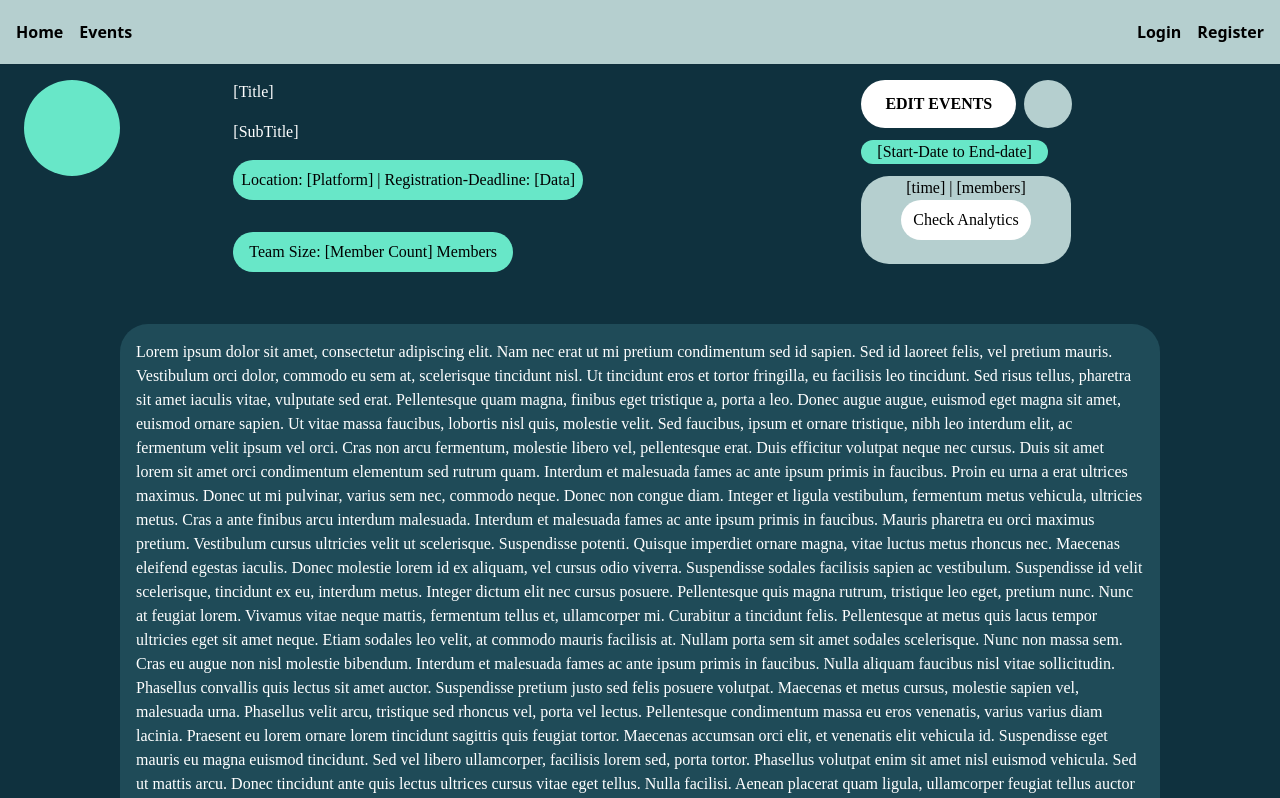
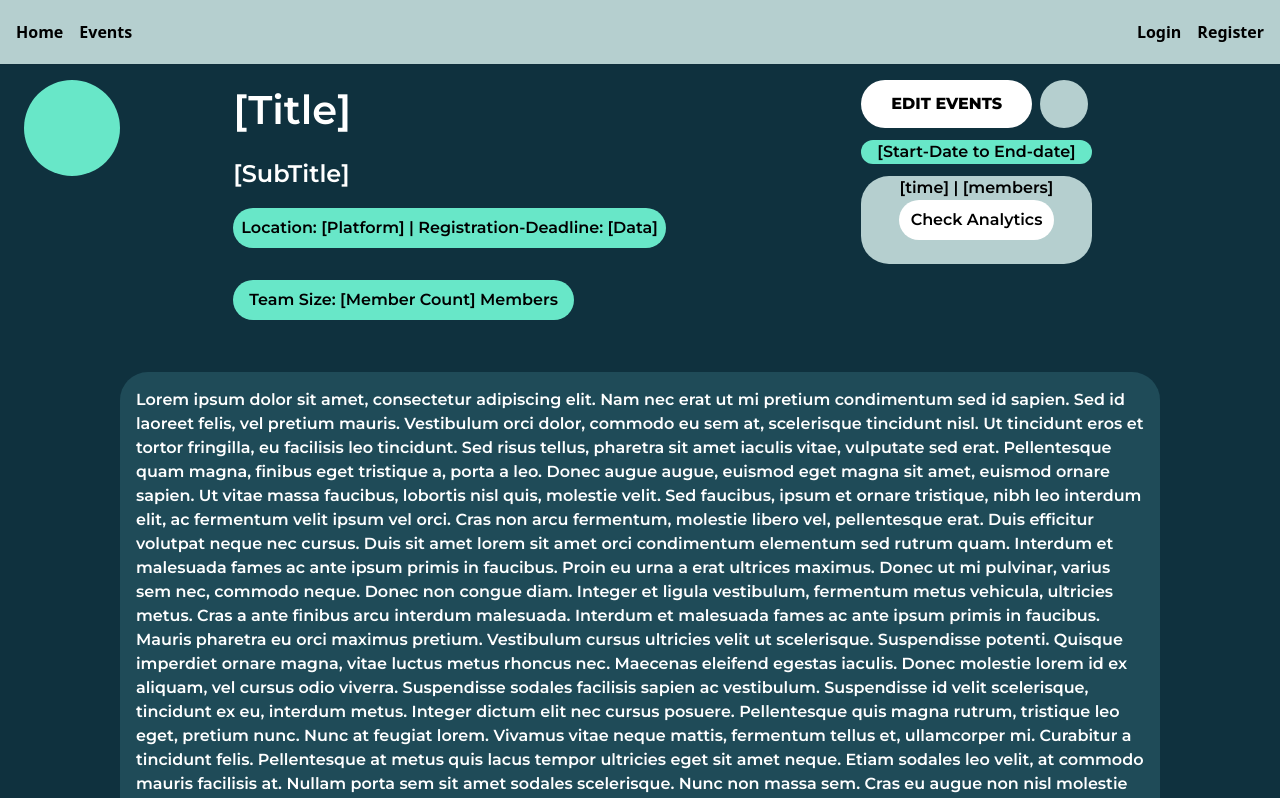
Before and after one commit to ComputerSocietyVITC/club-events, a React (Create React App) app: page /events/1/1 in a window 1280 px wide. Shown: the top 798 px of the page. Built offline with nearby package versions, Linux system fonts and the light colour scheme; the HTML template or start-up script is replaced by a standard one.

Commit message:
Styling changes

```diff
--- a/public/index.html
+++ b/public/index.html
@@ -11,7 +11,9 @@
     />
     <link rel="apple-touch-icon" href="%PUBLIC_URL%/logo192.png" />
     <link rel="manifest" href="%PUBLIC_URL%/manifest.json" />
-    <title>React App</title>
+    <link rel="preconnect" href="https://fonts.gstatic.com" crossorigin>
+    <link href="https://fonts.googleapis.com/css2?family=Montserrat:wght@600;800&display=swap" rel="stylesheet">
+    <title>Club Events</title>
   </head>
   <body>
     <noscript>You need to enable JavaScript to run this app.</noscript>
--- a/src/index.css
+++ b/src/index.css
@@ -18,3 +18,9 @@
     background: #00C597;
     border-radius: 0.6vw;
   }
+  .Indievents-title{
+    font-size: 40px;
+  }
+  .Indievents-subtitle{
+    font-size:24px;
+  }
```
